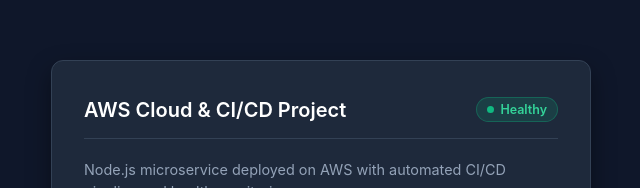
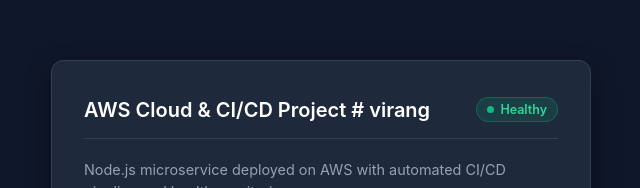
Before and after one commit to typistack/AWS-Cloud-Infrastructure-CI-CD-Automation, a website: page index.html in a window 1280 px wide. Shown: the part 128-316 px from the top of the page, without its empty margins (319-959 px from the left). Drawn offline with Linux system fonts and the light colour scheme.

Commit message:
roll back #3

```diff
--- a/index.html
+++ b/index.html
@@ -121,7 +121,7 @@
 
     <div class="container">
         <div class="header">
-            <h1>AWS Cloud & CI/CD Project</h1>
+            <h1>AWS Cloud & CI/CD Project # virang</h1>
             <div class="status-badge">
                 <span class="status-dot"></span>
                 <span>Healthy</span>
```
